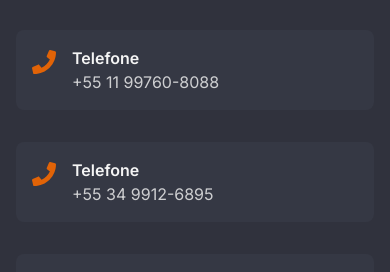
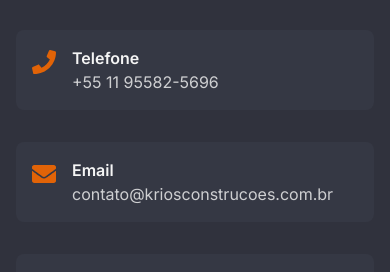
Before and after one commit to Raf-Guim/krios-landing, a Next.js app: page / in a window 390 px wide. Shown: the part 6001-6273 px from the top of the page. Built offline with nearby package versions, Linux system fonts and the light colour scheme.

Commit message:
feat: Phone updated

```diff
--- a/src/components/ContactSection.tsx
+++ b/src/components/ContactSection.tsx
@@ -13,14 +13,8 @@ const contactInfo = [
   {
     icon: FaPhone,
     label: 'Telefone',
-    value: '+55 11 99760-8088',
-    href: 'tel:+55 11 99760-8088',
-  },
-  {
-    icon: FaPhone,
-    label: 'Telefone',
-    value: '+55 34 9912-6895',
-    href: 'tel:+55 34 9912-6895',
+    value: '+55 11 95582-5696',
+    href: 'tel:+55 11 95582-5696',
   },
   {
     icon: FaEnvelope,
```
